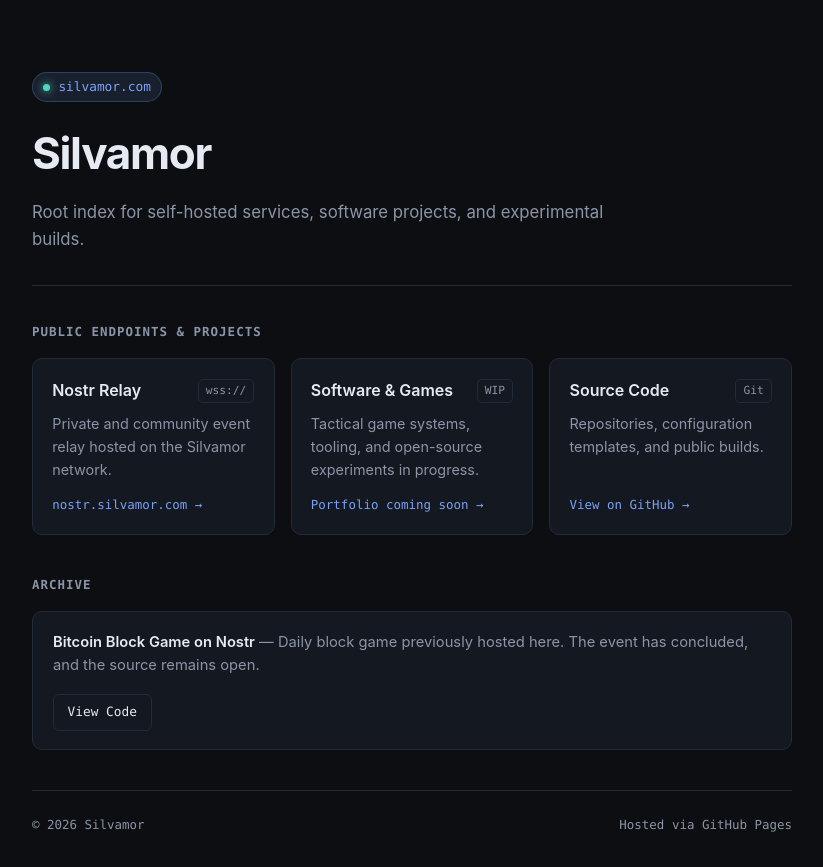
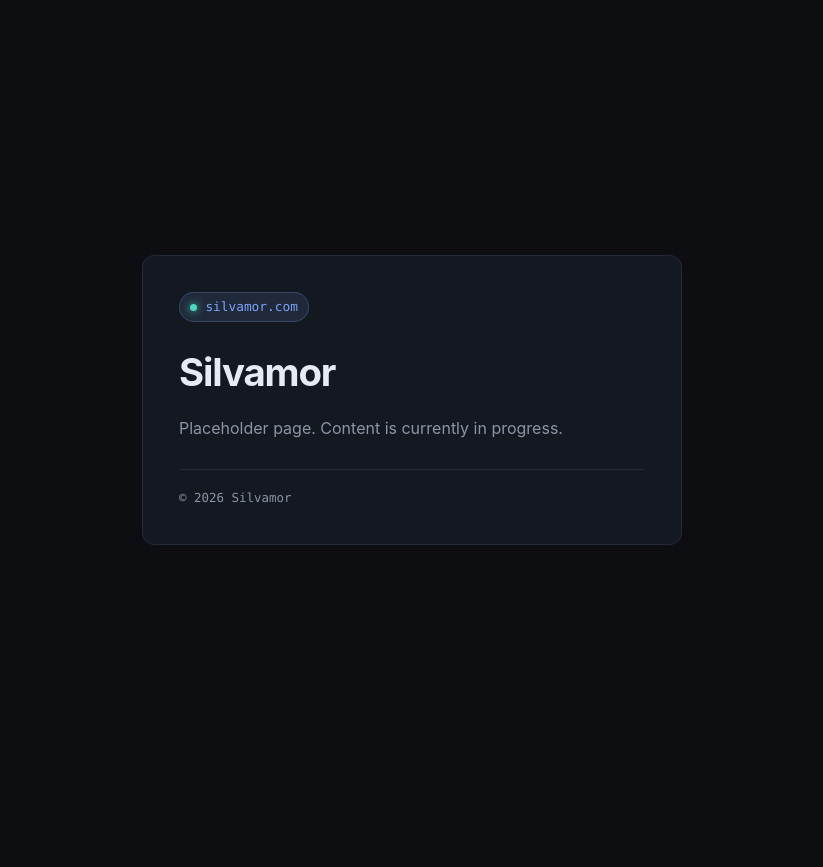
Before and after one commit to psychologistfriendlypuddles/puddles.github.io, a plain HTML site: page index.html in a window 1280 px wide. Shown: the whole page, without its empty margins (228-1051 px from the left). After the commit the page ends 800 px from the top, so only its background shows below. Drawn offline with Linux system fonts and the light colour scheme.

Commit message:
Fresh index.html detached from other projects
Updated the landing page to a placeholder version with simplified content and styling adjustments.

```diff
--- a/index.html
+++ b/index.html
@@ -4,12 +4,11 @@
   <meta charset="UTF-8" />
   <meta name="viewport" content="width=device-width, initial-scale=1.0" />
   <title>Silvamor</title>
-  <meta name="description" content="Silvamor — Self-hosted services, software experiments, and project index." />
+  <meta name="description" content="Silvamor — Placeholder landing page." />
   <style>
     :root {
       --bg: #0c0e12;
       --surface: #141820;
-      --surface-hover: #1a202b;
       --border: #232a38;
       --text: #e6eaf2;
       --muted: #8b95a7;
@@ -33,24 +32,21 @@
       line-height: 1.6;
       min-height: 100vh;
       display: flex;
-      flex-direction: column;
-      justify-content: space-between;
+      align-items: center;
+      justify-content: center;
       padding: 2rem 1.25rem;
     }
 
-    .container {
+    .card {
       width: 100%;
-      max-width: 760px;
-      margin: 0 auto;
+      max-width: 540px;
+      background: var(--surface);
+      border: 1px solid var(--border);
+      border-radius: 12px;
+      padding: 2.25rem;
     }
 
-    header {
-      padding: 2.5rem 0 2rem;
-      border-bottom: 1px solid var(--border);
-      margin-bottom: 2.25rem;
-    }
-
-    .domain-badge {
+    .badge {
       display: inline-flex;
       align-items: center;
       gap: 0.5rem;
@@ -61,7 +57,7 @@
       border: 1px solid rgba(122, 162, 247, 0.25);
       padding: 0.25rem 0.65rem;
       border-radius: 999px;
-      margin-bottom: 1rem;
+      margin-bottom: 1.25rem;
     }
 
     .dot {
@@ -73,219 +69,36 @@
     }
 
     h1 {
-      font-size: clamp(2rem, 4vw, 2.75rem);
+      font-size: clamp(1.85rem, 4vw, 2.4rem);
       font-weight: 700;
       letter-spacing: -0.03em;
-      margin-bottom: 0.65rem;
+      margin-bottom: 0.75rem;
     }
 
-    .subtitle {
+    p {
       color: var(--muted);
-      font-size: 1.05rem;
-      max-width: 58ch;
-    }
-
-    section {
-      margin-bottom: 2.5rem;
-    }
-
-    .section-title {
-      font-family: var(--mono);
-      font-size: 0.78rem;
-      text-transform: uppercase;
-      letter-spacing: 0.08em;
-      color: var(--muted);
-      margin-bottom: 1rem;
-    }
-
-    .grid {
-      display: grid;
-      grid-template-columns: repeat(auto-fit, minmax(220px, 1fr));
-      gap: 1rem;
-    }
-
-    .card {
-      display: flex;
-      flex-direction: column;
-      justify-content: space-between;
-      background: var(--surface);
-      border: 1px solid var(--border);
-      border-radius: 10px;
-      padding: 1.2rem;
-      text-decoration: none;
-      color: inherit;
-      transition: border-color 0.18s ease, background-color 0.18s ease, transform 0.18s ease;
-    }
-
-    .card:hover {
-      background: var(--surface-hover);
-      border-color: var(--accent);
-      transform: translateY(-2px);
-    }
-
-    .card-header {
-      display: flex;
-      align-items: center;
-      justify-content: space-between;
-      gap: 0.5rem;
-      margin-bottom: 0.5rem;
-    }
-
-    .card-title {
-      font-weight: 600;
       font-size: 1rem;
-    }
-
-    .tag {
-      font-family: var(--mono);
-      font-size: 0.7rem;
-      color: var(--muted);
-      border: 1px solid var(--border);
-      padding: 0.12rem 0.45rem;
-      border-radius: 5px;
-    }
-
-    .card p {
-      font-size: 0.9rem;
-      color: var(--muted);
-      margin-bottom: 0.9rem;
-    }
-
-    .card-link {
-      font-family: var(--mono);
-      font-size: 0.78rem;
-      color: var(--accent);
-    }
-
-    .archive-box {
-      background: var(--surface);
-      border: 1px solid var(--border);
-      border-radius: 10px;
-      padding: 1.15rem 1.25rem;
-      display: flex;
-      flex-wrap: wrap;
-      align-items: center;
-      justify-content: space-between;
-      gap: 1rem;
-    }
-
-    .archive-box p {
-      color: var(--muted);
-      font-size: 0.92rem;
-    }
-
-    .archive-box strong {
-      color: var(--text);
-      font-weight: 600;
-    }
-
-    .btn {
-      font-family: var(--mono);
-      font-size: 0.8rem;
-      color: var(--text);
-      text-decoration: none;
-      border: 1px solid var(--border);
-      padding: 0.45rem 0.85rem;
-      border-radius: 6px;
-      transition: border-color 0.18s ease, color 0.18s ease;
-    }
-
-    .btn:hover {
-      border-color: var(--accent);
-      color: var(--accent);
     }
 
     footer {
       border-top: 1px solid var(--border);
-      padding-top: 1.5rem;
-      margin-top: 2rem;
-      display: flex;
-      flex-wrap: wrap;
-      justify-content: space-between;
-      gap: 0.75rem;
+      margin-top: 1.75rem;
+      padding-top: 1.1rem;
       font-family: var(--mono);
       font-size: 0.78rem;
       color: var(--muted);
     }
-
-    footer a {
-      color: var(--muted);
-      text-decoration: none;
-    }
-
-    footer a:hover {
-      color: var(--accent);
-    }
   </style>
 </head>
 <body>
-  <div class="container">
-    <header>
-      <div class="domain-badge">
-        <span class="dot" aria-hidden="true"></span>
-        <span>silvamor.com</span>
-      </div>
-      <h1>Silvamor</h1>
-      <p class="subtitle">
-        Root index for self-hosted services, software projects, and experimental builds.
-      </p>
-    </header>
-
-    <main>
-      <section aria-labelledby="services-heading">
-        <h2 class="section-title" id="services-heading">Public Endpoints &amp; Projects</h2>
-        <div class="grid">
-          <a class="card" href="https://nostr.silvamor.com" rel="noopener">
-            <div>
-              <div class="card-header">
-                <span class="card-title">Nostr Relay</span>
-                <span class="tag">wss://</span>
-              </div>
-              <p>Private and community event relay hosted on the Silvamor network.</p>
-            </div>
-            <span class="card-link">nostr.silvamor.com &rarr;</span>
-          </a>
-
-          <a class="card" href="#projects">
-            <div>
-              <div class="card-header">
-                <span class="card-title">Software &amp; Games</span>
-                <span class="tag">WIP</span>
-              </div>
-              <p>Tactical game systems, tooling, and open-source experiments in progress.</p>
-            </div>
-            <span class="card-link">Portfolio coming soon &rarr;</span>
-          </a>
-
-          <a class="card" href="https://github.com" target="_blank" rel="noopener noreferrer">
-            <div>
-              <div class="card-header">
-                <span class="card-title">Source Code</span>
-                <span class="tag">Git</span>
-              </div>
-              <p>Repositories, configuration templates, and public builds.</p>
-            </div>
-            <span class="card-link">View on GitHub &rarr;</span>
-          </a>
-        </div>
-      </section>
-
-      <section aria-labelledby="archive-heading">
-        <h2 class="section-title" id="archive-heading">Archive</h2>
-        <div class="archive-box">
-          <p>
-            <strong>Bitcoin Block Game on Nostr</strong> &mdash; Daily block game previously hosted here. The event has concluded, and the source remains open.
-          </p>
-          <!-- Replace # with your actual repository URL -->
-          <a class="btn" href="#" target="_blank" rel="noopener noreferrer">View Code</a>
-        </div>
-      </section>
-    </main>
-
-    <footer>
-      <span>&copy; 2026 Silvamor</span>
-      <span>Hosted via GitHub Pages</span>
-    </footer>
-  </div>
+  <main class="card">
+    <div class="badge">
+      <span class="dot" aria-hidden="true"></span>
+      <span>silvamor.com</span>
+    </div>
+    <h1>Silvamor</h1>
+    <p>Placeholder page. Content is currently in progress.</p>
+    <footer>&copy; 2026 Silvamor</footer>
+  </main>
 </body>
 </html>
```
